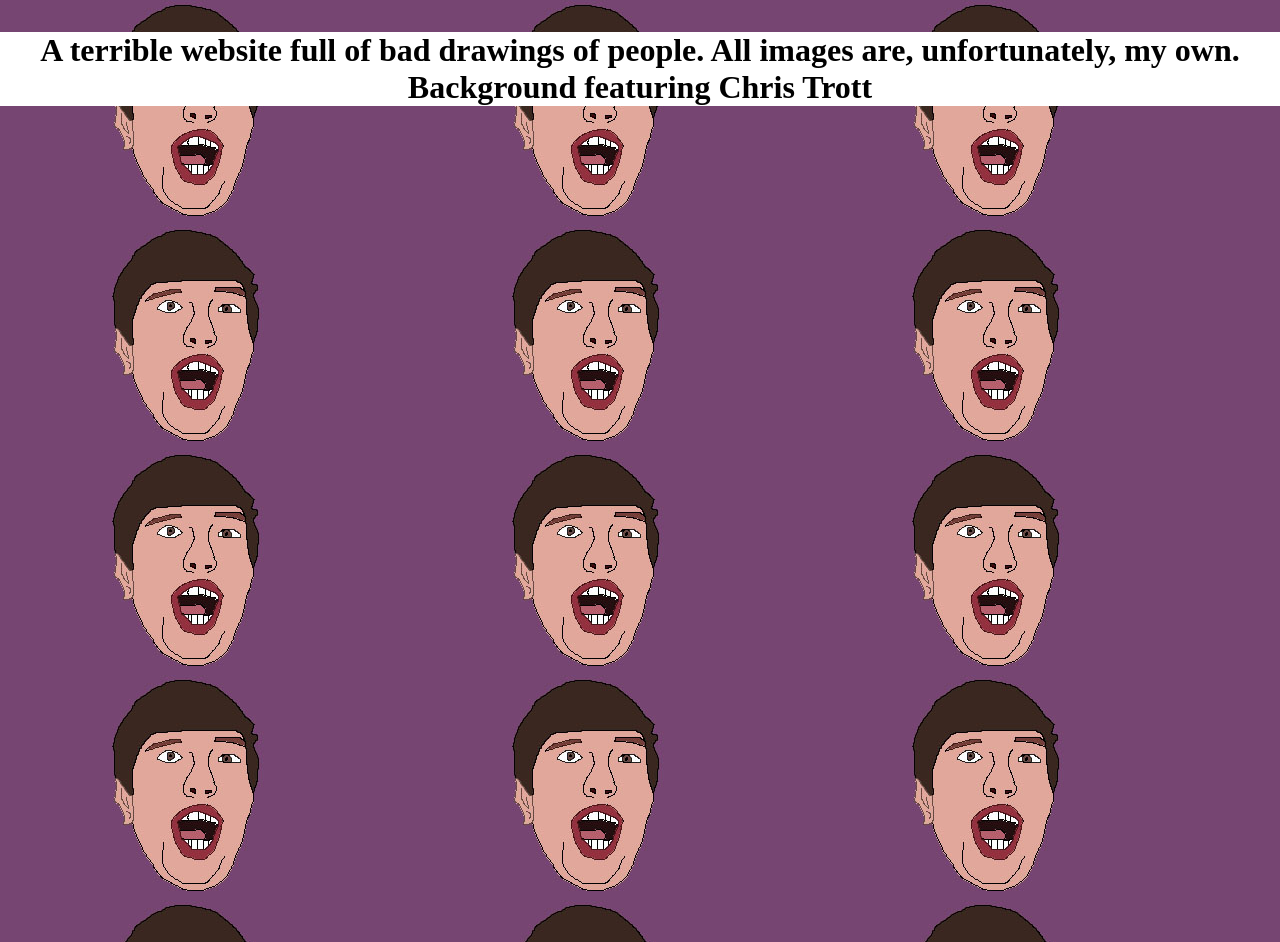
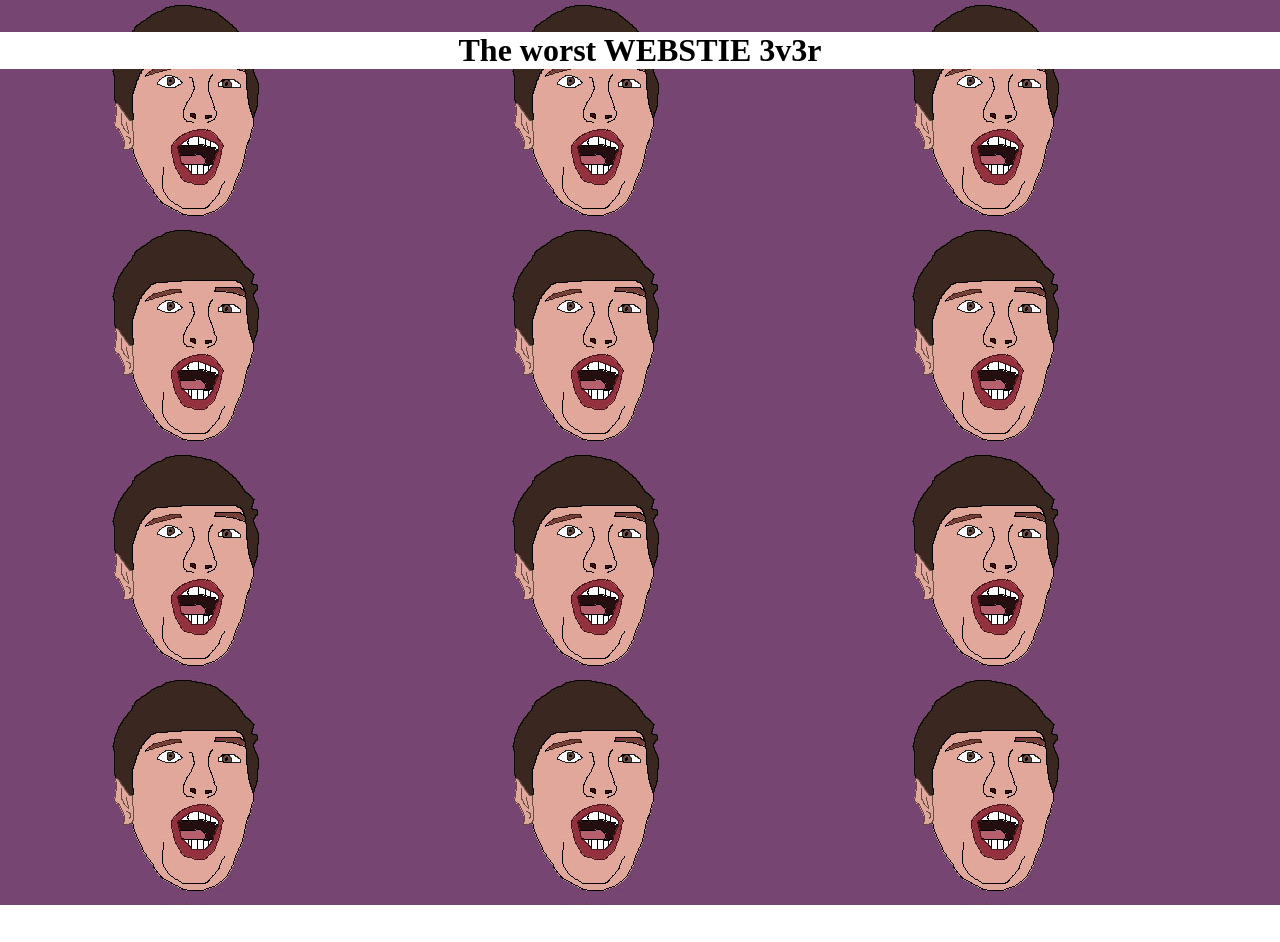
Before and after one commit to j-ay-williams/project_the_first, a website: page assets/canvas.html in a window 1280 px wide. Shown: the top 942 px of the page. After the commit the page ends 905 px from the top, so only its background shows below. Drawn offline with Linux system fonts and the light colour scheme.

Commit message:
change top description

```diff
--- a/assets/canvas.html
+++ b/assets/canvas.html
@@ -14,7 +14,7 @@
 </head>
 <body onload="draw()">
 	<b></b>
-	<h1><p>A terrible website full of bad drawings of people. All images are, unfortunately, my own. Background featuring Chris Trott</p></h1>
+	<h1><p>The worst WEBSTIE 3v3r</p></h1>
 
 
 
```
